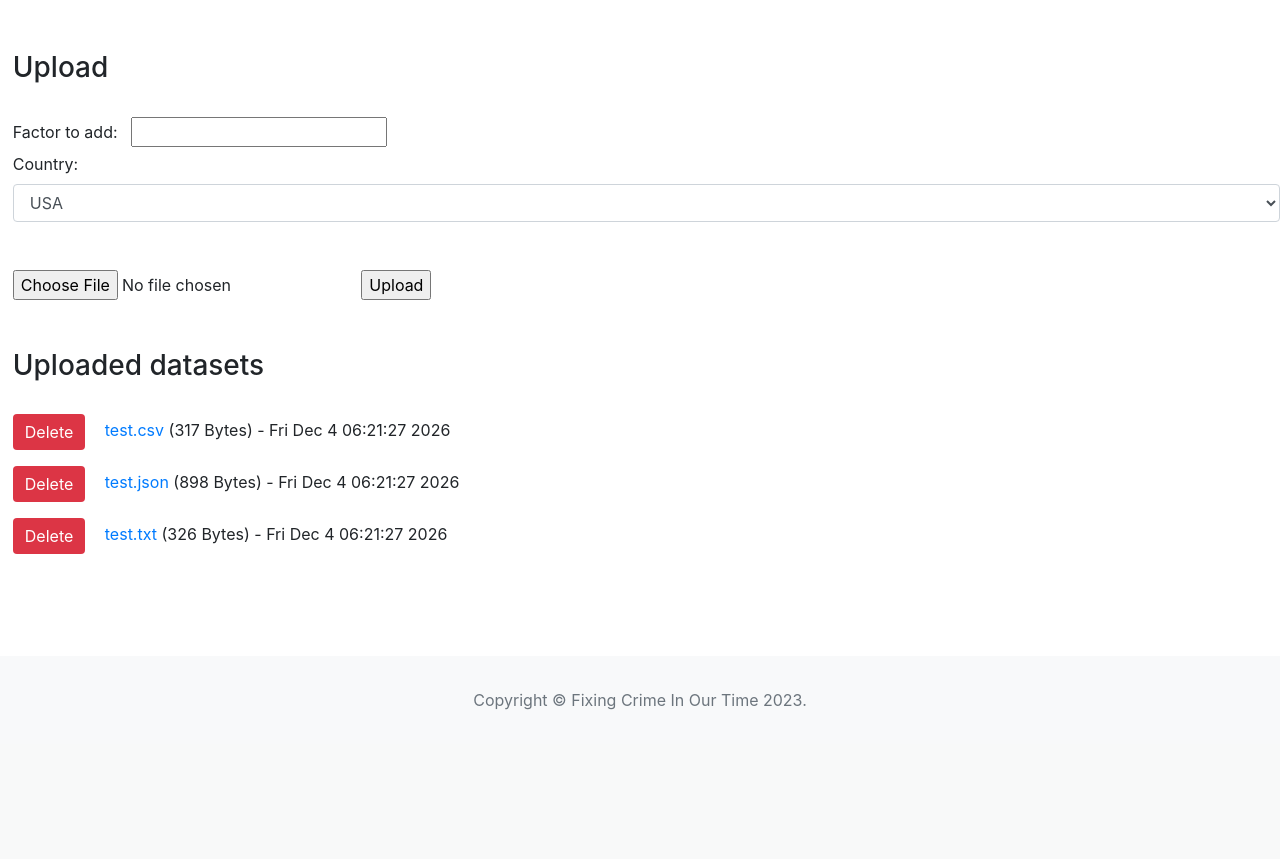
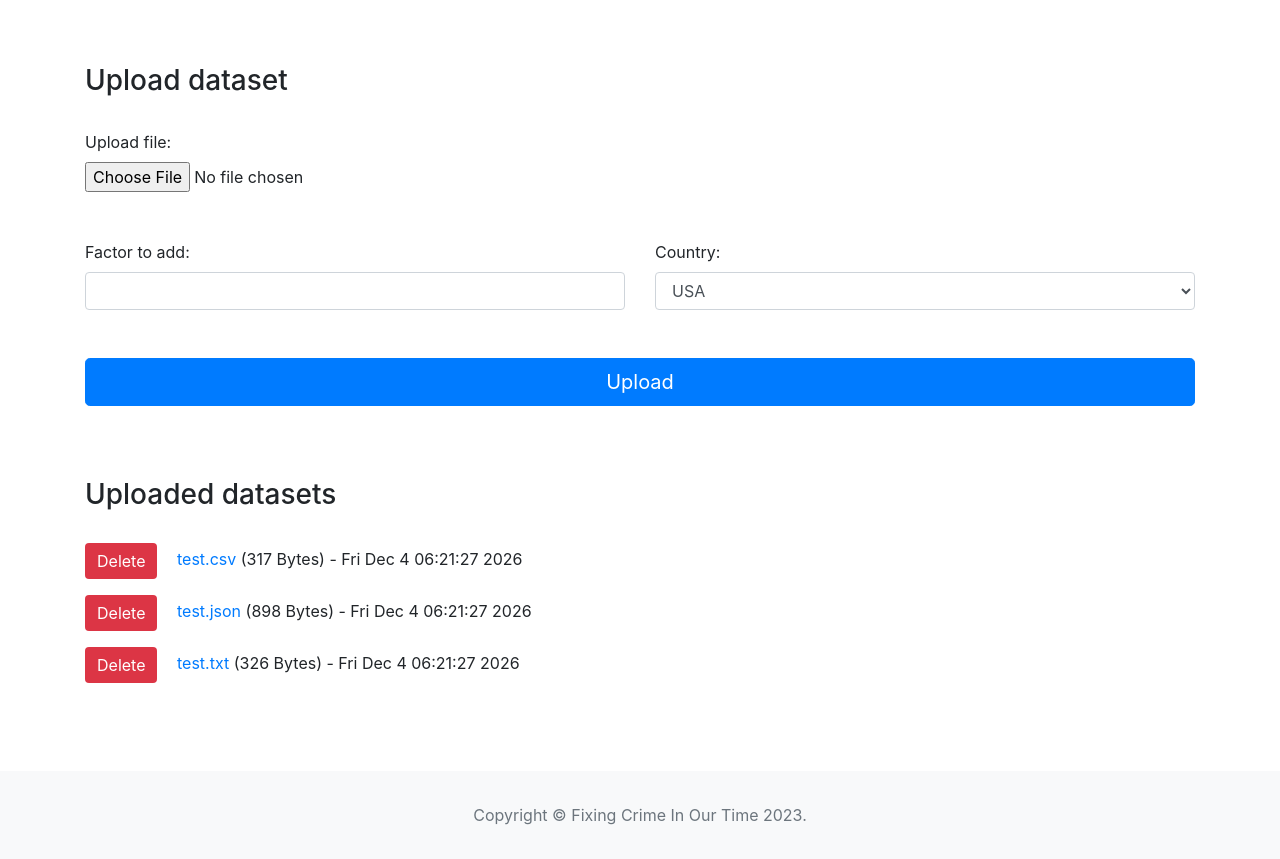
Before and after one commit to jonnnnn-c/1002_Python_Project, a Flask app: page /upload_files in a window 1280 px wide. Shown: the part 56-915 px from the top of the page. Before the commit the page ends 766 px from the top, so only its background shows below. Run offline with Flask 2, Linux system fonts and the light colour scheme; some libraries are stand-ins or nearby versions.

Commit message:
update css

```diff
--- a/templates/base.html
+++ b/templates/base.html
@@ -38,8 +38,7 @@
             }
 
             .paddings {
-                padding-top: 2%;
-                padding-left: 1%
+                padding-top: 5%;
             }
 
             #myBtn {
--- a/templates/index.html
+++ b/templates/index.html
@@ -4,7 +4,7 @@
     <div id="filter_form">
         <form action="/">
 
-            <div class="container" style="padding-top: 10px;">
+            <div class="container">
                 <div class="row form-group">
                     <div class="col-sm" id="Factor_filter" style="padding-right: 0px">
                         <h4>Factor Filter:</h4><br>
--- a/templates/upload_files.html
+++ b/templates/upload_files.html
@@ -2,22 +2,35 @@
 
 {% block content %}
     <style>
-        section {
-            padding-top: 2%;
-        }
-
         ul {
             list-style-type: none;
             padding: 0px;
         }
     </style>
 
-    <section>
-        <h3>Upload</h3>
+    <section class="container">
+        <h3>Upload dataset</h3>
         <br>
+
         <form action = "/upload_files" method="POST" enctype="multipart/form-data">
-            <label for="newfactor">Factor to add:&nbsp;&nbsp;</label>
-            <input type="text" id="newfactor" name="newfactor" required><br>
+
+        <div class="row">
+            <div class="col">
+                <label for="formFile" class="form-label">Upload file: </label><br>
+                <input type="file" id="formFile" name="file">
+                <br><br>
+            </div>
+        </div>
+
+        <br>
+
+        <div class="row">
+            <div class="col">
+                <label for="newfactor">Factor to add:  &nbsp;&nbsp;</label>
+                <input  class="form-control" type="text" id="newfactor" name="newfactor" required>
+            </div>
+
+            <div class="col">
                 <label for="country">Country: &nbsp;&nbsp;</label>
                 <select name="Country" id="Country" class="form-control">
                     <option value="United States">USA</option>
@@ -31,10 +44,13 @@
                     <option value="South Africa">South Africa</option>
                     <option value="Mexico">Mexico</option>
                 </select>
+            </div>
+        </div>
+
         <br><br>
-            <input type="file" name="file"/>
-            <input type = "submit" value="Upload">
+        <input type="submit" class="btn btn-primary btn-lg btn-block" value="Upload">
         </form>
+
         {% with messages = get_flashed_messages() %}
             {% if messages %}
                 {% for message in messages %}
@@ -46,10 +62,8 @@
                 {% endfor %}
             {% endif %}
         {% endwith %}
-    </section>
 
-    <section>
-        <br>
+        <br><br><br>
         <h3>Uploaded datasets</h3>
         <br>
         {% for filename, file_information in files.items() %}
```
Lines whose indentation alone changed are shown as unchanged.
